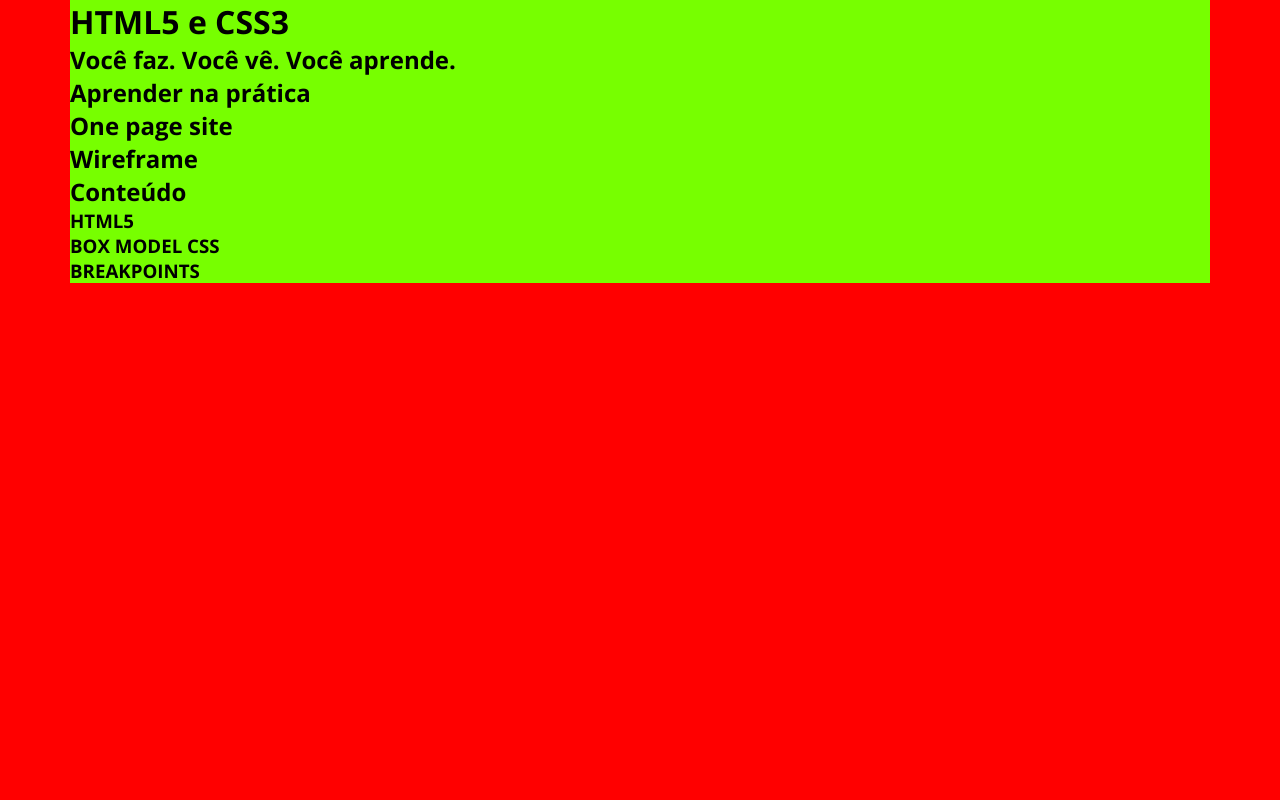
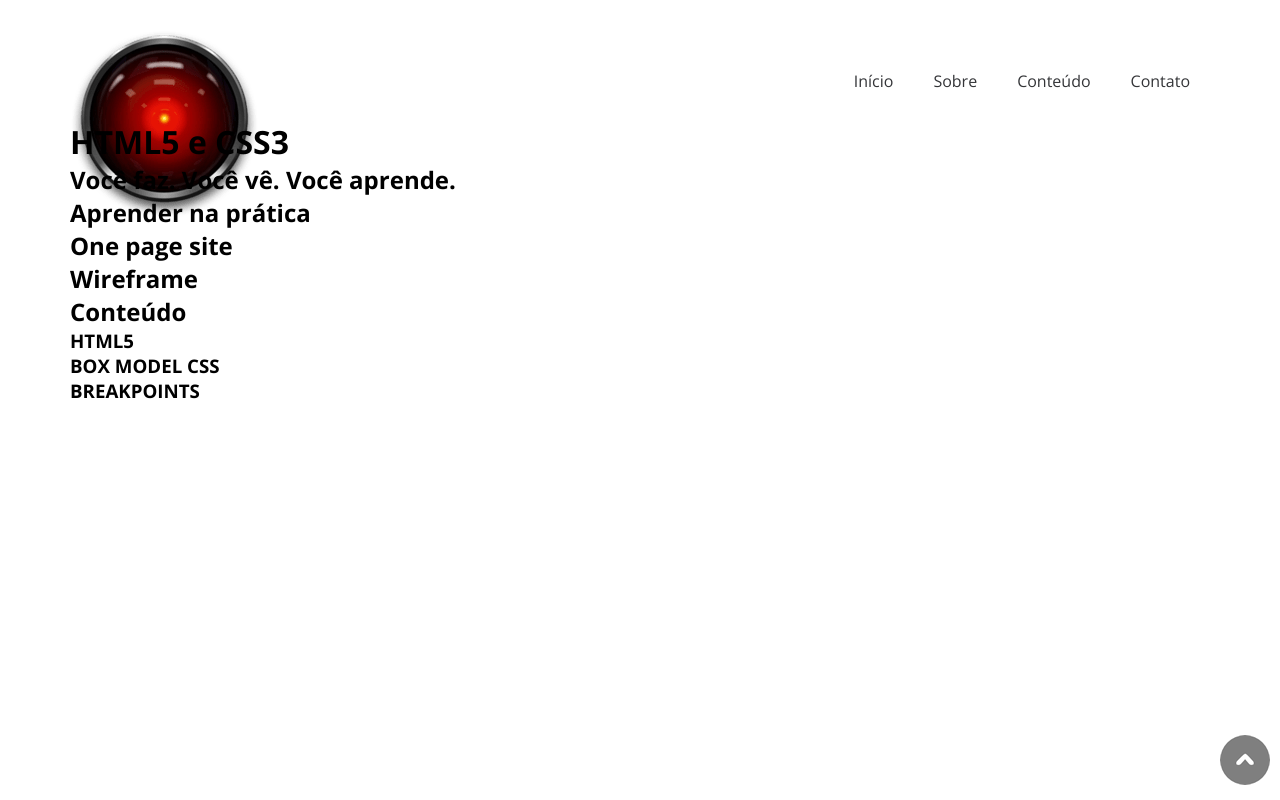
Before and after one commit to DayFeitoza/html5css3, a plain HTML site: page index.html in a window 1280 px wide. Drawn offline with nearby package versions, Linux system fonts and the light colour scheme.

Commit message:
Cabeçalho

```diff
--- a/index.html
+++ b/index.html
@@ -1,32 +1,46 @@
 <!DOCTYPE html>
 <html lang="pt-br">
+
 <head>
     <meta charset="UTF-8">
     <meta http-equiv="X-UA-Compatible" content="IE=edge">
     <meta name="viewport" content="width=device-width, initial-scale=1.0">
     <title>HTML5 e CSS3 - One page site</title>
-    <meta name ="description" content="Aprenda HTML5, CSS3 e SEO de
+    <meta name="description" content="Aprenda HTML5, CSS3 e SEO de
     forma simples, prática e objetiva desenvolvendo passo a passo do
     zero até a hospedagem de um site one page moderno e responsivo.">
     <link rel="icon" href="img/favicon.png">
     <link rel="stylesheet" href="style.css">
 </head>
+
 <body>
     <!-- Cabeçalho  -->
-    <header>
-        <div class="container">
-
+    <header id="inicio">
+        <div class="container Flex">
+            <div id="logo">
+                <img src="img/logo.png" alt="hal 9000">
+            </div>
+            <nav>
+                <input type="checkbox" id="check">
+                <label for="check">&#x268c;</label>
+                <ul>
+                    <li><a href="#inicio">Início</a></li>
+                    <li><a href="#sobre">Sobre</a></li>
+                    <li><a href="#conteudo">Conteúdo</a></li>
+                    <li><a href="#contato">Contato</a></li>
+                </ul>
+            </nav>
         </div>
     </header>
     <!-- Destaque -->
     <main>
         <div class="container">
             <h1>HTML5 e CSS3</h1>
-        <h2>Você faz. Você vê. Você aprende.</h2>
+            <h2>Você faz. Você vê. Você aprende.</h2>
         </div>
     </main>
     <!-- Sobre -->
-    <section>
+    <section id="sobre">
         <div class="container">
             <h2>Aprender na prática</h2>
         </div>
@@ -44,19 +58,21 @@
         </div>
     </section>
     <!-- Conteúdo -->
-    <section>
+    <section id="conteudo">
         <div class="container">
             <h2>Conteúdo</h2>
-        <h3>HTML5</h3>
-        <h3>BOX MODEL CSS</h3>
-        <h3>BREAKPOINTS</h3>
+            <h3>HTML5</h3>
+            <h3>BOX MODEL CSS</h3>
+            <h3>BREAKPOINTS</h3>
         </div>
     </section>
     <!-- Rodapé -->
-    <footer>
+    <footer id="contato">
         <div class="container">
 
         </div>
     </footer>
+    <a href="#inicio" id="topo"><img src="img/topo.png" alt="tipo do site"></a>
 </body>
+
 </html>
--- a/style.css
+++ b/style.css
@@ -6,6 +6,7 @@ dayane.f.sousa@stf.jus.br
 
 /* Importação (Google fonts) */
 @import url('https://fonts.googleapis.com/css2?family=Open+Sans:wght@400;700&display=swap');
+
 /* CSS Reset */
 * {
     margin: 0;
@@ -21,16 +22,72 @@ body {
 /*Layout */
 .container {
     margin: 0 auto;
-    background-color: #7f0;
 }
 
-/* Smartphone Portrait >>>>>>>>>>>>>>>>>>>>>>>>>>>>> */
+.Flex {
+    display: flex;
+    justify-content: space-between;
+}
 
-/* Smartphone Landscape >>>>>>>>>>>>>>>>>>>>>>>>>>>> */
+/* Topo do site */
+#topo {
+    position: fixed;
+    right: 10px;
+    bottom: 10px;
+}
+
+/* Smartphone Portrait
+>>>>>>>>>>>>>>>>>>>>>>>>>>>>> */
+
+/* Cabeçalho */
+header {
+    height: 120px;
+}
+
+#logo img {
+    width: 189px;
+    height: 189px;
+    margin-top: 30px;
+}
+
+#check {
+    display: none;
+}
+
+label {
+    font-size: 3em;
+    padding-right: 15px;
+}
+
+nav ul {
+    list-style: none;
+    background-color: #343538;
+    height: 100vh;
+    position: fixed;
+    top: 60px;
+    right: -100%;
+    width: 100%;
+    transition: all 0.5s;
+}
+
+#check:checked~ul {
+    right: 0;
+}
+
+nav ul li {
+    padding: 20px;
+    border-bottom: 1px solid #a9a9a9;
+}
+
+nav ul li a {
+    text-decoration: none;
+    color: #fff;
+
+}
+
+/* Smartphone Landscape
+>>>>>>>>>>>>>>>>>>>>>>>>>>>> */
 @media (min-width: 576px) {
-    body {
-        background-color: #0ff;
-    }
 
     /* Layout */
     .container {
@@ -38,11 +95,9 @@ body {
     }
 }
 
-/* Tablet Portrait >>>>>>>>>>>>>>>>>>>>>>>>>>>>>>>>> */
+/* Tablet Portrait
+>>>>>>>>>>>>>>>>>>>>>>>>>>>>>>>>> */
 @media (min-width: 768px) {
-    body {
-        background-color: #ff0;
-    }
 
     /* Layout */
     .container {
@@ -50,11 +105,9 @@ body {
     }
 }
 
-/* Tablet Landscape >>>>>>>>>>>>>>>>>>>>>>>>>>>>>>>> */
+/* Tablet Landscape
+ >>>>>>>>>>>>>>>>>>>>>>>>>>>>>>>> */
 @media (min-width: 992px) {
-    body {
-        background-color: #ff6600;
-    }
 
     /* Layout */
     .container {
@@ -62,14 +115,47 @@ body {
     }
 }
 
-/* PC >>>>>>>>>>>>>>>>>>>>>>>>>>>>>>>>>>>>>>>>>>>>>> */
+/* PC
+>>>>>>>>>>>>>>>>>>>>>>>>>>>>>>>>>>>>>>>>>>>>>> */
 @media (min-width: 1200px) {
-    body {
-        background-color: #f00;
-    }
 
     /* Layout */
     .container {
         max-width: 1140px;
     }
+
+    /* Cabeçalho */
+    header {
+        height: 120px;
+    }
+
+    #logo img {
+        width: 189px;
+        height: 189px;
+        margin-top: 30px;
+    }
+
+    label {
+        display: none;
+    }
+
+    nav ul {
+        position: static;
+        height: auto;
+        background-color: transparent;
+        margin-top: 50px;
+    }
+
+    nav ul li {
+        float: left;
+        border: 0;
+    }
+
+    nav ul li a {
+        color: #343538;
+    }
+
+    nav ul li a:hover {
+        color: #c00000;
+    }
 }
```
Also changed, not shown: Anotações Vs code.txt (added), img/Logo Super10.png (added).
